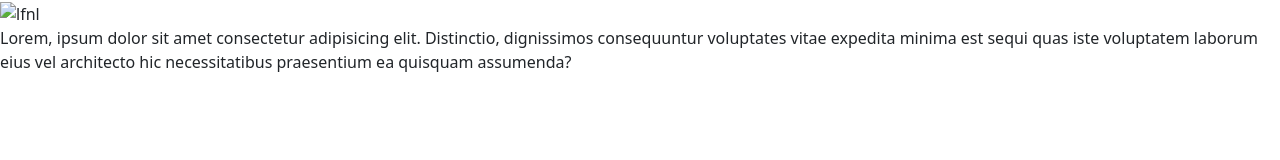
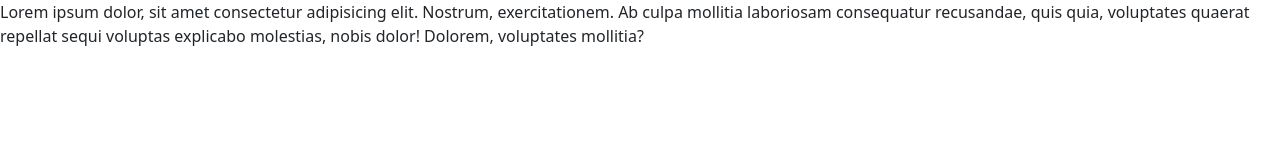
Before and after one commit to AsliddinMuhammadjonov/sunnyside, a plain HTML site: page index.html in a window 1280 px wide. Drawn offline with Linux system fonts and the light colour scheme.

Commit message:
Header done

```diff
--- a/index.html
+++ b/index.html
@@ -14,12 +14,10 @@
 </head>
 <body>
 
-
     <header>
-        <div class="site_header">
-            <img src="" alt="lfnl">
-            <p>Lorem, ipsum dolor sit amet consectetur adipisicing elit. Distinctio, dignissimos consequuntur voluptates vitae expedita minima est sequi quas iste voluptatem laborum eius vel architecto hic necessitatibus praesentium ea quisquam assumenda?</p>
-        </div>
+        <p>
+            Lorem ipsum dolor, sit amet consectetur adipisicing elit. Nostrum, exercitationem. Ab culpa mollitia laboriosam consequatur recusandae, quis quia, voluptates quaerat repellat sequi voluptas explicabo molestias, nobis dolor! Dolorem, voluptates mollitia?
+        </p>
     </header>
 
     <script src="./js/bootstrap.js"></script>
```
